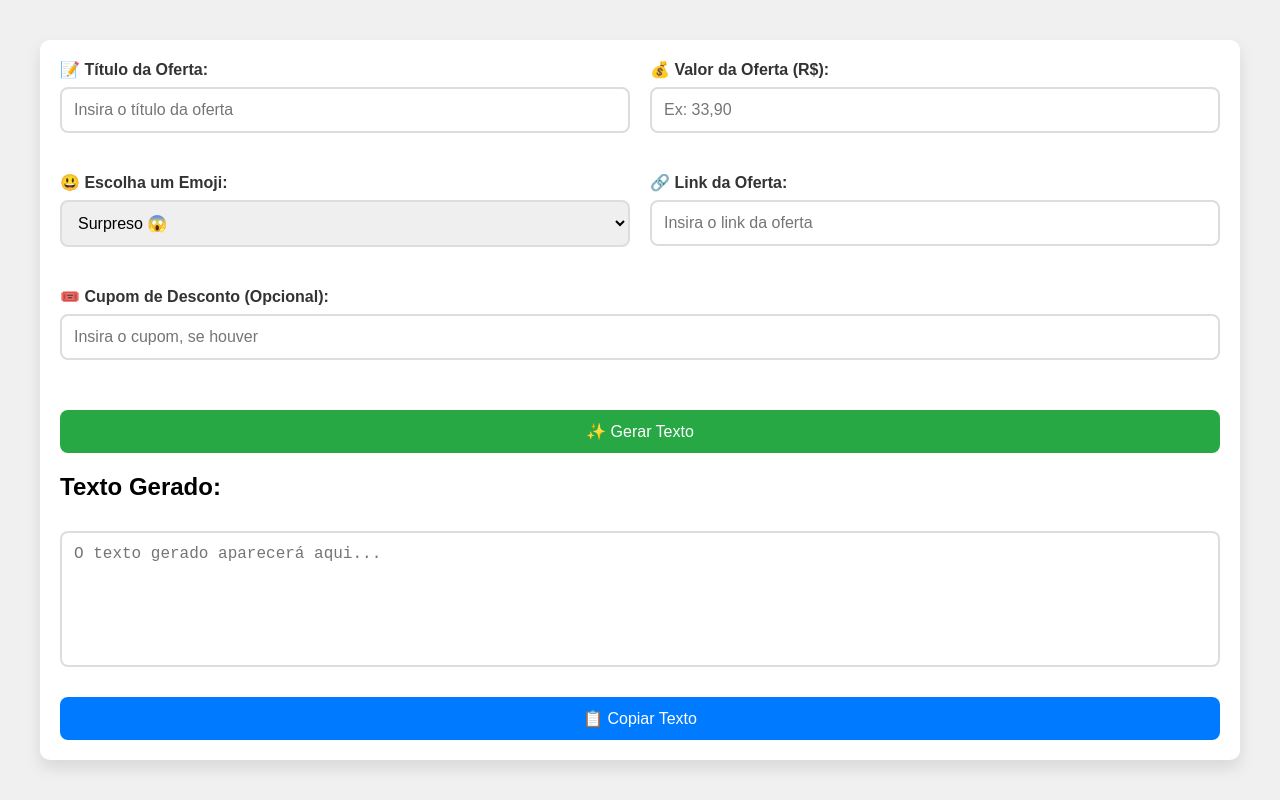
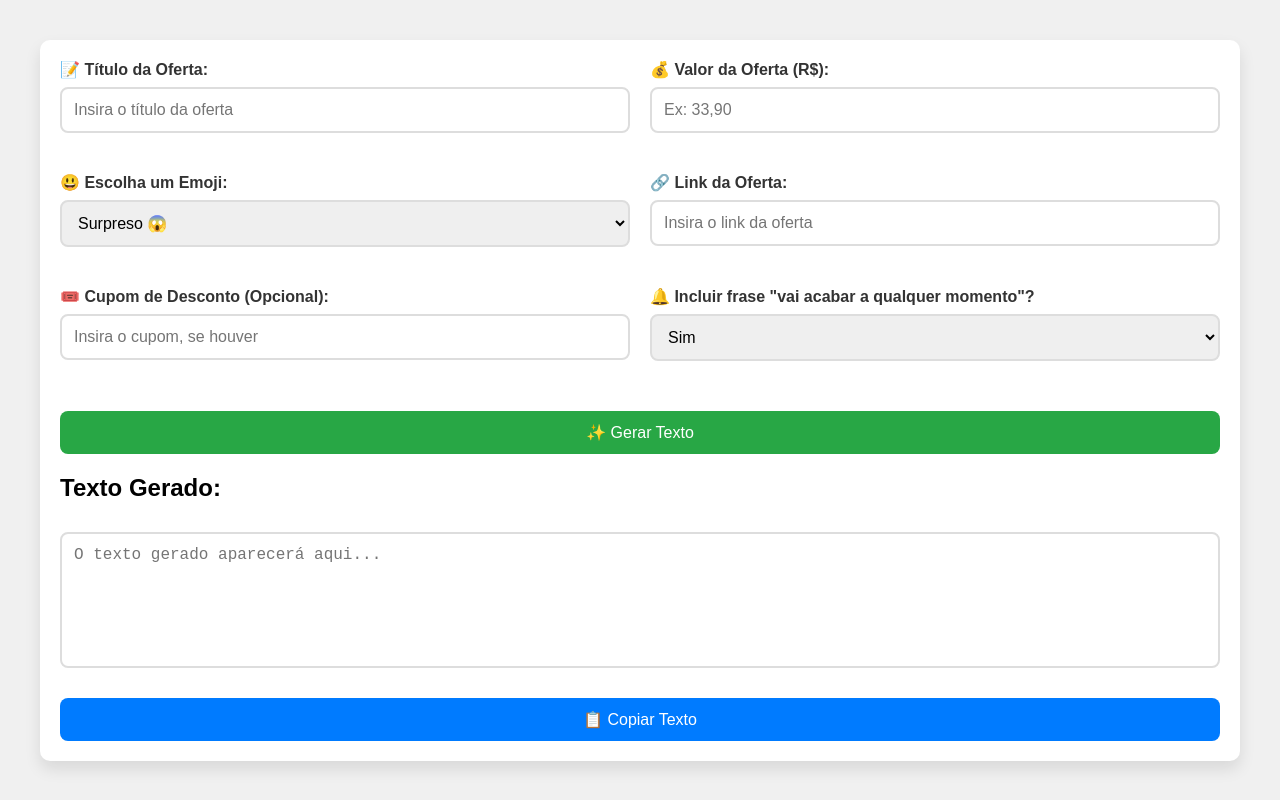
Before and after one commit to robsonllourenco/geradordeofertaswhatsapp, a plain HTML site: page index.html in a window 1280 px wide. Drawn offline with Linux system fonts and the light colour scheme.

Commit message:
Update index.html

```diff
--- a/index.html
+++ b/index.html
@@ -8,7 +8,6 @@
 </head>
 <body>
   <div class="container">
-
     <div class="form-group">
       <label for="titulo">📝 Título da Oferta:</label>
       <input type="text" id="titulo" placeholder="Insira o título da oferta">
@@ -44,6 +43,16 @@
       <input type="text" id="cupom" placeholder="Insira o cupom, se houver">
     </div>
 
+    <div class="form-group">
+      <label for="incluirFrase">🔔 Incluir frase "vai acabar a qualquer momento"?</label>
+      <select id="incluirFrase">
+        <option value="sim">Sim</option>
+        <option value="nao">Não</option>
+      </select>
+    </div>
+
+
+
     <button class="btn gerar-btn" onclick="gerarTexto()">✨ Gerar Texto</button>
 
     <h2>Texto Gerado:</h2>
```
